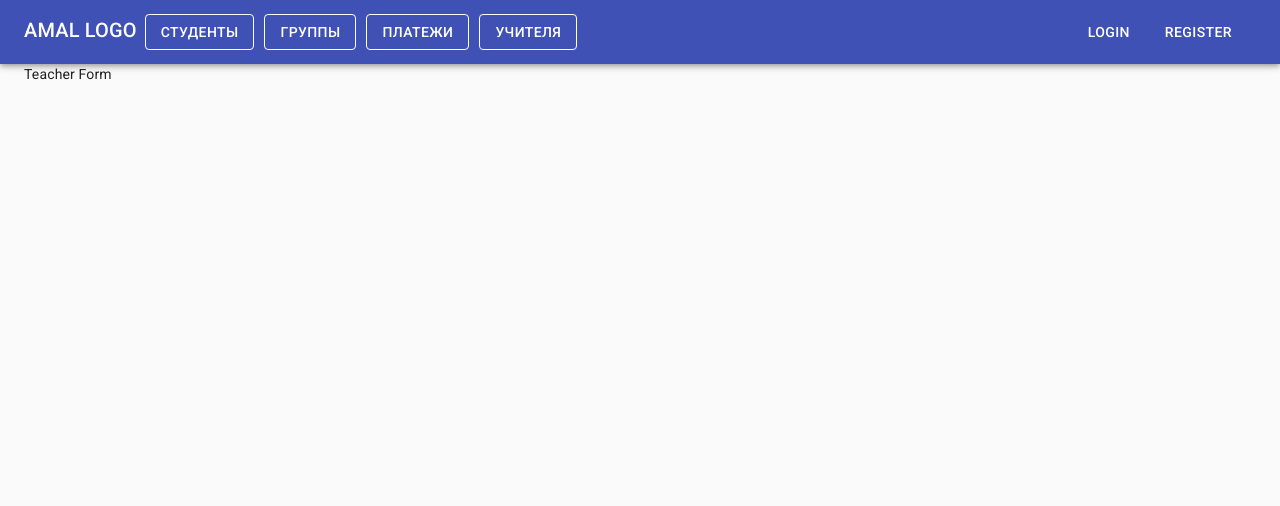
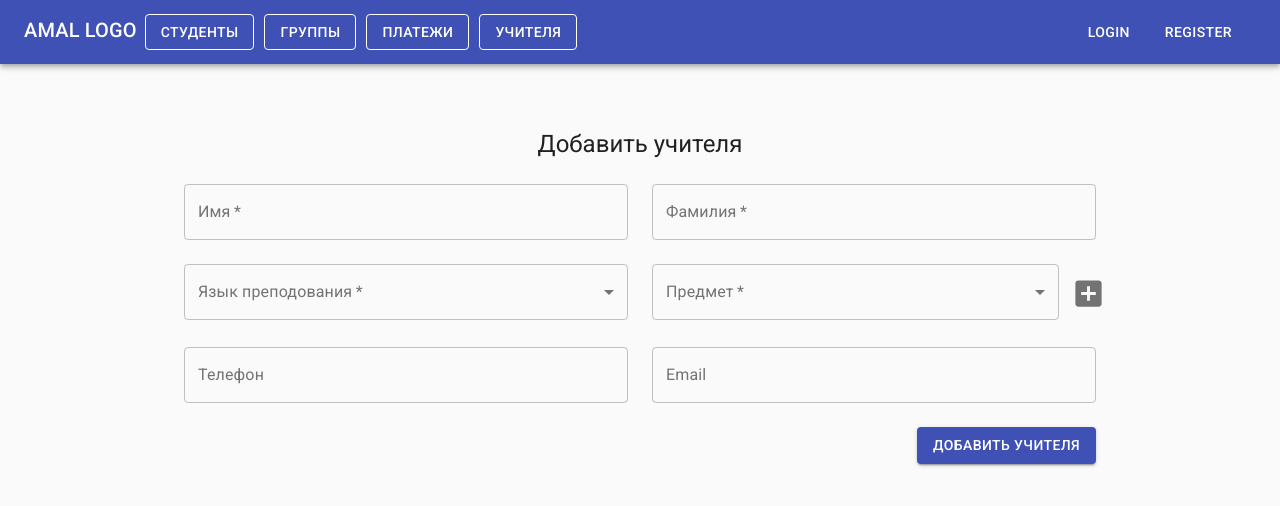
Before and after one commit to xx3u/amal_frontend, a React (Create React App) app: page /admin-app/teachers/add in a window 1280 px wide. Shown: the top 506 px of the page. Built offline with nearby package versions, Linux system fonts and the light colour scheme.

Commit message:
реализован функционал добавления-редактирования

```diff
--- a/src/App.js
+++ b/src/App.js
@@ -11,6 +11,7 @@ import StudentDetailPage from './pages/StudentDetailPage/StudentDetailPage';
 import PaymentsPage from './pages/PaymentsPage/PaymentsPage';
 import TeachersPage from './pages/TeachersPage/TeachersPage';
 import CreateTeacherForm from './containers/Forms/Teacher/CreateTeacherForm';
+import EditTeacherForm from './containers/Forms/Teacher/EditTeacherForm';
 
 function App() {
   return (
@@ -26,6 +27,7 @@ function App() {
           <Route path={['/admin-app/students', '/']} exact component={StudentsPage} />
           <Route path='/admin-app/payments' exact component={PaymentsPage} />
           <Route path='/admin-app/teachers' exact component={TeachersPage} />
+          <Route path='/admin-app/teachers/:id/edit' exact component={EditTeacherForm} />
           <Route path='/admin-app/teachers/add' exact component={CreateTeacherForm} />
         </Switch>
       </Layout>
--- a/src/containers/Forms/Teacher/CreateTeacherForm.js
+++ b/src/containers/Forms/Teacher/CreateTeacherForm.js
@@ -1,10 +1,26 @@
 import React from 'react';
 import TeacherForm from './TeacherForm';
+import { useDispatch } from 'react-redux';
+import { addTeacher } from '../../../store/actions/teachersActions';
 
 const CreateTeacherForm = () => {
+  const dispatch = useDispatch();
+  const teacher = {
+    firstName: '',
+    lastName: '',
+    subject: '',
+    language: '',
+    telephone: '',
+    email: '',
+  };
+
+  const addTeacherHandler = (teacher) => {
+    dispatch(addTeacher(teacher));
+  };
+
   return (
     <div className='CreateTeacherForm'>
-      <TeacherForm />
+      <TeacherForm title='Добавить учителя' submitData={addTeacherHandler} selectedTeacher={teacher} />
     </div>
   );
 };
--- /dev/null
+++ b/src/containers/Forms/Teacher/EditTeacherForm.js
@@ -0,0 +1,26 @@
+import React, { useEffect } from 'react';
+import { useParams } from 'react-router';
+import TeacherForm from './TeacherForm';
+import { useDispatch, useSelector } from 'react-redux';
+import { editTeacher, getTeacherById } from '../../../store/actions/teachersActions';
+
+const EditTeacherForm = () => {
+  const dispatch = useDispatch();
+  const teacher = useSelector((state) => state.teachers.teacher);
+  const params = useParams();
+  const paramsId = params.id;
+
+  useEffect(() => {
+    dispatch(getTeacherById(paramsId));
+  }, [dispatch, paramsId]);
+
+  const updateTeacher = (teacherForUpdate, id) => {
+    dispatch(editTeacher(teacherForUpdate, id));
+  };
+
+  return (
+    <TeacherForm title='Редактировать учителя' submitData={updateTeacher} selectedTeacher={teacher} id={paramsId} />
+  );
+};
+
+export default EditTeacherForm;
--- a/src/containers/Forms/Teacher/TeacherForm.js
+++ b/src/containers/Forms/Teacher/TeacherForm.js
@@ -1,7 +1,129 @@
-import React from 'react';
+import React, { useState, useEffect } from 'react';
+import { Grid, MenuItem, IconButton, Tooltip } from '@material-ui/core';
+import AddBoxIcon from '@material-ui/icons/AddBox';
+import FormSubmission from '../../../components/UI/Form/FormSubmission/FormSubmission';
+import FormItem from '../../../components/UI/Form/FormItem/FormItem';
 
-const TeacherForm = () => {
-  return <div className='TeacherForm'>Teacher Form</div>;
+const TeacherForm = ({ title, submitData, selectedTeacher, id }) => {
+  const [teacher, setTeacher] = useState(selectedTeacher);
+
+  useEffect(() => {
+    setTeacher(selectedTeacher);
+  }, [selectedTeacher]);
+
+  const subjects = [
+    {
+      value: 'kaz',
+      label: 'қазақ тілі',
+    },
+    {
+      value: 'math',
+      label: 'математика',
+    },
+  ];
+  const languages = [
+    {
+      value: 'KZ',
+      label: 'КАЗ',
+    },
+    {
+      value: 'RU',
+      label: 'РУС',
+    },
+  ];
+
+  const inputChangeHandler = (e) => {
+    const { name, value } = e.target;
+    setTeacher((prev) => {
+      return { ...prev, [name]: value };
+    });
+  };
+
+  const submitFormHandler = (e) => {
+    e.preventDefault();
+    id ? submitData(teacher, id) : submitData(teacher);
+  };
+
+  return (
+    <FormSubmission title={title} maxWidth='md' onSubmit={submitFormHandler}>
+      <Grid item xs={6}>
+        <FormItem
+          name='firstName'
+          value={teacher.firstName || ''}
+          onChange={inputChangeHandler}
+          label='Имя'
+          type='text'
+          required
+        />
+      </Grid>
+      <Grid item xs={6}>
+        <FormItem
+          name='lastName'
+          value={teacher.lastName || ''}
+          onChange={inputChangeHandler}
+          label='Фамилия'
+          type='text'
+          required
+        />
+      </Grid>
+
+      <Grid item xs={6}>
+        <FormItem
+          name='language'
+          value={teacher.language || ''}
+          onChange={inputChangeHandler}
+          label='Язык преподования'
+          type='text'
+          required
+          select
+        >
+          {languages.map((option) => (
+            <MenuItem key={option.value} value={option.value}>
+              {option.label}
+            </MenuItem>
+          ))}
+        </FormItem>
+      </Grid>
+      <Grid item xs={6} container direction='row' justifyContent='space-between'>
+        <Grid item xs={11}>
+          <FormItem
+            name='subject'
+            value={teacher.subject || ''}
+            onChange={inputChangeHandler}
+            label='Предмет'
+            type='text'
+            required
+            select
+          >
+            {subjects.map((subject) => (
+              <MenuItem key={subject.value} value={subject.value}>
+                {subject.label}
+              </MenuItem>
+            ))}
+          </FormItem>
+        </Grid>
+        <Grid item xs={1}>
+          <Tooltip title='Добавить предмет'>
+            <IconButton>
+              <AddBoxIcon color='inherit' fontSize='large' />
+            </IconButton>
+          </Tooltip>
+        </Grid>
+      </Grid>
+      <Grid item xs={6}>
+        <FormItem
+          name='telephone'
+          value={teacher.telephone || ''}
+          onChange={inputChangeHandler}
+          label='Телефон'
+          type='text'
+        />
+      </Grid>
+      <Grid item xs={6}>
+        <FormItem name='email' value={teacher.email || ''} onChange={inputChangeHandler} label='Email' type='text' />
+      </Grid>
+    </FormSubmission>
+  );
 };
 
 export default TeacherForm;
--- a/src/containers/TeachersContainer/TeachersContainer.js
+++ b/src/containers/TeachersContainer/TeachersContainer.js
@@ -38,7 +38,7 @@ const TeachersContainer = () => {
       label: '',
       renderCell: function editBtn(row) {
         return (
-          <IconButton component={Link} to={``}>
+          <IconButton component={Link} to={`/admin-app/teachers/${row.id}/edit`}>
             <EditIcon />
           </IconButton>
         );
--- a/src/store/actionTypes.js
+++ b/src/store/actionTypes.js
@@ -42,6 +42,18 @@ export const DELETE_TEACHER_REQUEST = 'DELETE_TEACHER_REQUEST';
 export const DELETE_TEACHER_SUCCESS = 'DELETE_TEACHER_SUCCESS';
 export const DELETE_TEACHER_FAILURE = 'DELETE_TEACHER_FAILURE';
 
+export const ADD_TEACHER_REQUEST = 'ADD_TEACHER_REQUEST';
+export const ADD_TEACHER_SUCCESS = 'ADD_TEACHER_SUCCESS';
+export const ADD_TEACHER_FAILURE = 'ADD_TEACHER_FAILURE';
+
+export const GET_TEACHER_BY_ID_REQUEST = 'GET_TEACHER_BY_ID_REQUEST';
+export const GET_TEACHER_BY_ID_SUCCESS = 'GET_TEACHER_BY_ID_SUCCESS';
+export const GET_TEACHER_BY_ID_FAILURE = 'GET_TEACHER_BY_ID_FAILURE';
+
+export const EDIT_TEACHER_REQUEST = 'EDIT_TEACHER_REQUEST';
+export const EDIT_TEACHER_SUCCESS = 'EDIT_TEACHER_SUCCESS';
+export const EDIT_TEACHER_FAILURE = 'EDIT_TEACHER_FAILURE';
+
 export const ADD_NEW_PAYMENT_REQUEST = 'ADD_NEW_PAYMENT_REQUEST';
 export const ADD_NEW_PAYMENT_SUCCESS = 'ADD_NEW_PAYMENT_SUCCESS';
 export const ADD_NEW_PAYMENT_FAILURE = 'ADD_NEW_PAYMENT_FAILURE';
--- a/src/store/actions/teachersActions.js
+++ b/src/store/actions/teachersActions.js
@@ -1,4 +1,5 @@
 import axios from '../../axiosApi';
+import { push } from 'connected-react-router';
 import {
   FETCH_TEACHERS_FAILURE,
   FETCH_TEACHERS_REQUEST,
@@ -6,6 +7,15 @@ import {
   DELETE_TEACHER_FAILURE,
   DELETE_TEACHER_REQUEST,
   DELETE_TEACHER_SUCCESS,
+  ADD_TEACHER_REQUEST,
+  ADD_TEACHER_SUCCESS,
+  ADD_TEACHER_FAILURE,
+  EDIT_TEACHER_REQUEST,
+  EDIT_TEACHER_SUCCESS,
+  EDIT_TEACHER_FAILURE,
+  GET_TEACHER_BY_ID_REQUEST,
+  GET_TEACHER_BY_ID_SUCCESS,
+  GET_TEACHER_BY_ID_FAILURE,
 } from '../actionTypes';
 
 const fetchTeachersRequest = () => {
@@ -55,3 +65,77 @@ export const deleteTeacher = (teacherId) => {
     }
   };
 };
+
+const addTeacherRequest = () => {
+  return { type: ADD_TEACHER_REQUEST };
+};
+
+const addTeacherSucces = (teacher) => {
+  return { type: ADD_TEACHER_SUCCESS, teacher };
+};
+
+const addTeacherFailure = (error) => {
+  return { type: ADD_TEACHER_FAILURE, error };
+};
+
+export const addTeacher = (teacher) => {
+  return async (dispatch) => {
+    try {
+      dispatch(addTeacherRequest());
+      const response = await axios.post('/teachers', teacher);
+      dispatch(addTeacherSucces(response.data));
+      dispatch(push('/admin-app/teachers'));
+    } catch (error) {
+      dispatch(addTeacherFailure(error));
+    }
+  };
+};
+
+const editTeacherRequest = () => {
+  return { type: EDIT_TEACHER_REQUEST };
+};
+
+const editTeacherSuccess = () => {
+  return { type: EDIT_TEACHER_SUCCESS };
+};
+
+const editTeacherFailure = (error) => {
+  return { type: EDIT_TEACHER_FAILURE, error };
+};
+
+export const editTeacher = (teacher, id) => {
+  return async (dispatch) => {
+    try {
+      dispatch(editTeacherRequest());
+      await axios.put(`/teachers/${id}`, teacher);
+      dispatch(editTeacherSuccess());
+      dispatch(push('/admin-app/teachers'));
+    } catch (error) {
+      dispatch(editTeacherFailure(error));
+    }
+  };
+};
+
+const getTeacherByIdRequest = () => {
+  return { type: GET_TEACHER_BY_ID_REQUEST };
+};
+
+const getTeacherByIdSuccess = (teacher) => {
+  return { type: GET_TEACHER_BY_ID_SUCCESS, teacher };
+};
+
+const getTeacherByIdFailure = (error) => {
+  return { type: GET_TEACHER_BY_ID_FAILURE, error };
+};
+
+export const getTeacherById = (id) => {
+  return async (dispatch) => {
+    try {
+      dispatch(getTeacherByIdRequest());
+      const resp = await axios.get('/teachers/' + id);
+      dispatch(getTeacherByIdSuccess(resp.data));
+    } catch (error) {
+      dispatch(getTeacherByIdFailure(error));
+    }
+  };
+};
--- a/src/store/reducers/teachersReducer.js
+++ b/src/store/reducers/teachersReducer.js
@@ -5,10 +5,20 @@ import {
   DELETE_TEACHER_REQUEST,
   DELETE_TEACHER_SUCCESS,
   DELETE_TEACHER_FAILURE,
+  ADD_TEACHER_REQUEST,
+  ADD_TEACHER_FAILURE,
+  ADD_TEACHER_SUCCESS,
+  GET_TEACHER_BY_ID_REQUEST,
+  GET_TEACHER_BY_ID_SUCCESS,
+  GET_TEACHER_BY_ID_FAILURE,
+  EDIT_TEACHER_REQUEST,
+  EDIT_TEACHER_SUCCESS,
+  EDIT_TEACHER_FAILURE,
 } from '../actionTypes';
 
 const initState = {
   teachers: [],
+  teacher: {},
   deleteMessage: '',
   error: null,
   isLoading: false,
@@ -22,6 +32,24 @@ const reduser = (state = initState, action) => {
       return { ...state, teachers: action.teachers, isLoading: false, error: null };
     case FETCH_TEACHERS_FAILURE:
       return { ...state, error: action.error, isLoading: false };
+    case ADD_TEACHER_REQUEST:
+      return { ...state, isLoading: true };
+    case ADD_TEACHER_SUCCESS:
+      return { ...state, teacher: action.teacher, isLoading: false, error: null };
+    case ADD_TEACHER_FAILURE:
+      return { ...state, error: action.error, isLoading: false };
+    case GET_TEACHER_BY_ID_REQUEST:
+      return { ...state, isLoading: true };
+    case GET_TEACHER_BY_ID_SUCCESS:
+      return { ...state, teacher: action.teacher, isLoading: false, error: null };
+    case GET_TEACHER_BY_ID_FAILURE:
+      return { ...state, error: action.error, isLoading: false };
+    case EDIT_TEACHER_REQUEST:
+      return { ...state, isLoading: true };
+    case EDIT_TEACHER_SUCCESS:
+      return { ...state, isLoading: false, error: null };
+    case EDIT_TEACHER_FAILURE:
+      return { ...state, error: action.error, isLoading: false };
     case DELETE_TEACHER_REQUEST:
       return { ...state, isLoading: true };
     case DELETE_TEACHER_SUCCESS:
```
